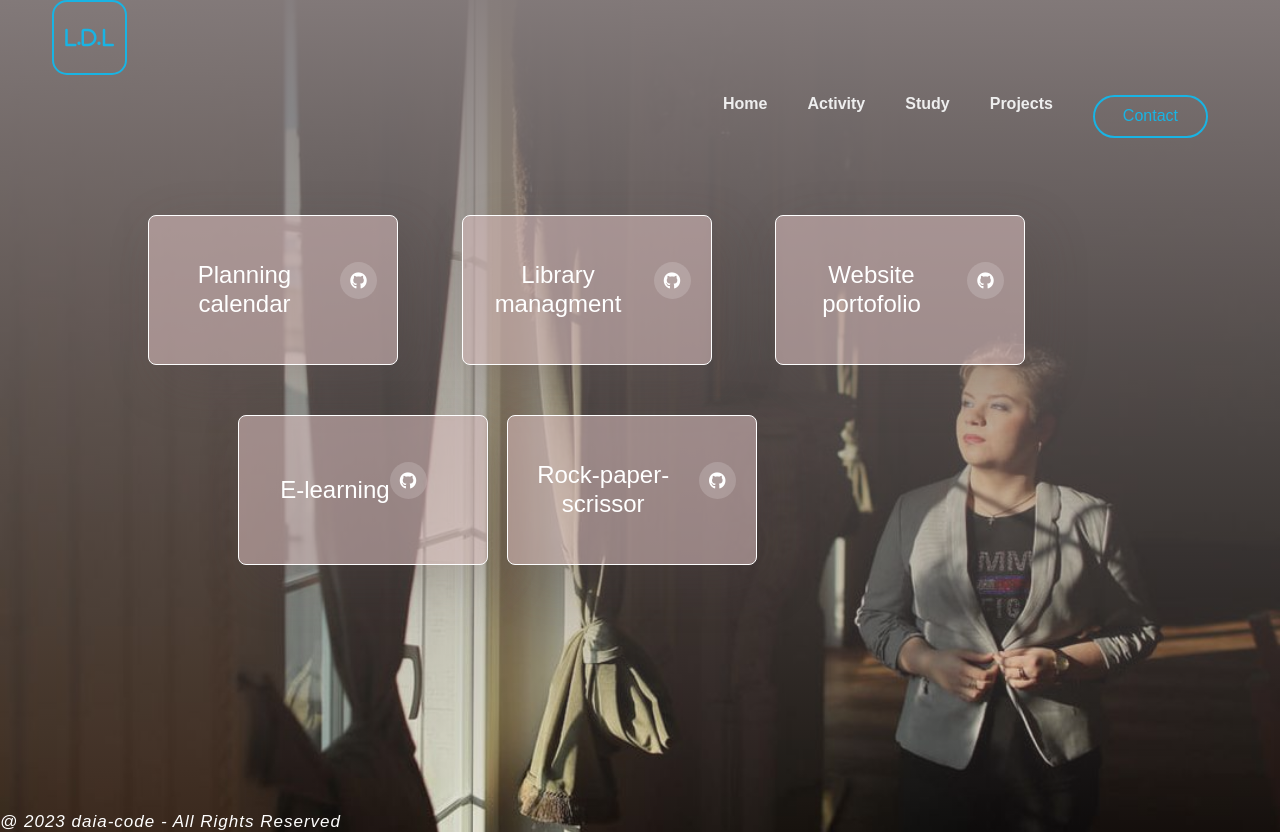
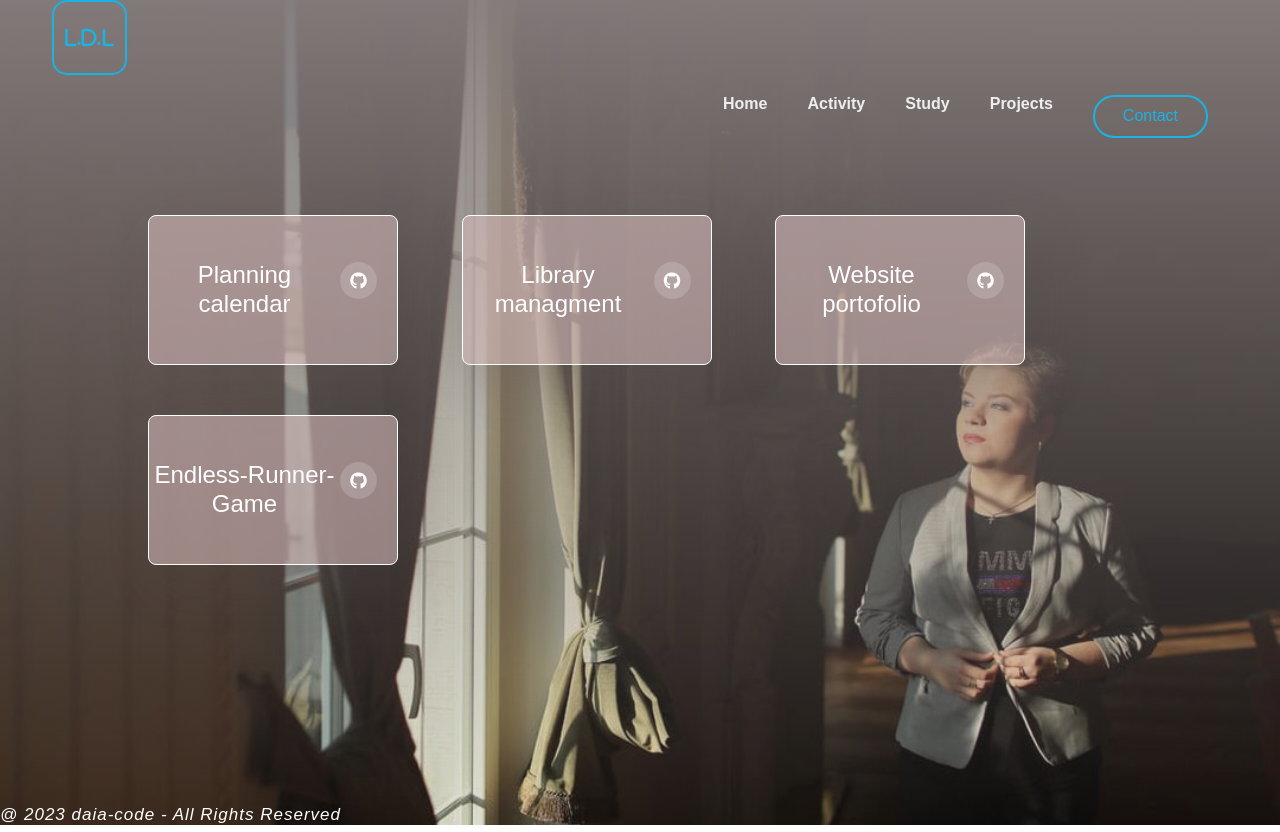
Before and after one commit to daia-code/My-website, a plain HTML site: page projects.html in a window 1280 px wide. Drawn offline with Linux system fonts and the light colour scheme.

Commit message:
Update projects.html

```diff
--- a/projects.html
+++ b/projects.html
@@ -62,18 +62,11 @@
             </div>
 
                 </div>
-               <div class="row">
+
             <div class="column">
-            <div class="card"><h3>E-learning</h3>
-                    <div class="social">
-                        <a href="https://github.com/daia-code/e-Learning"><i class="fa-brands fa-github"></i></a>
-                    </div>
-
-            </div></div>
-            <div class="column">
-            <div class="card"><h3>Rock-paper-scrissor</h3>
+            <div class="card"><h3>Endless-Runner-Game</h3>
                 <div class="social">
-                    <a href="https://github.com/daia-code/rock-paper-scrissor"><i class="fa-brands fa-github"></i></a>
+                    <a href="https://github.com/daia-code/Endless-Runner-Game"><i class="fa-brands fa-github"></i></a>
                 </div>
 
         </div>
```
